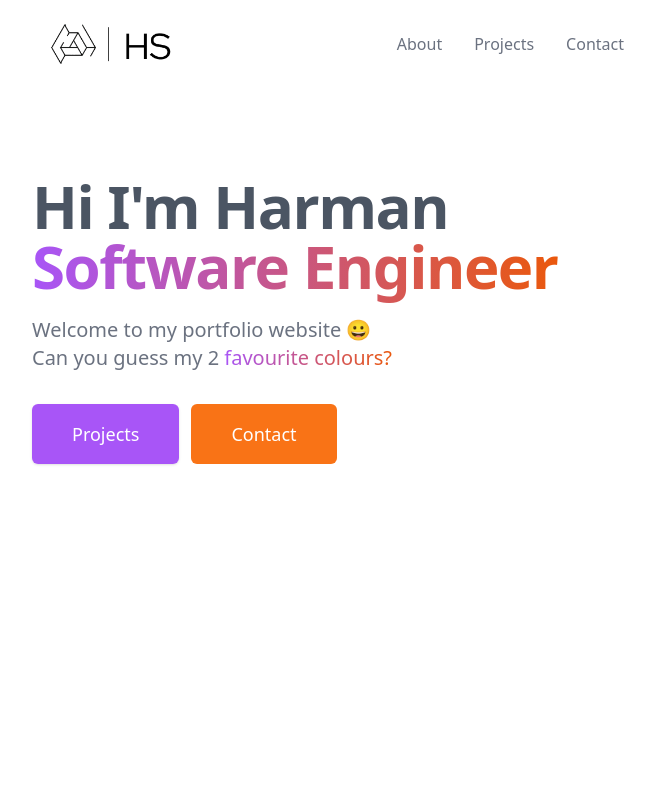
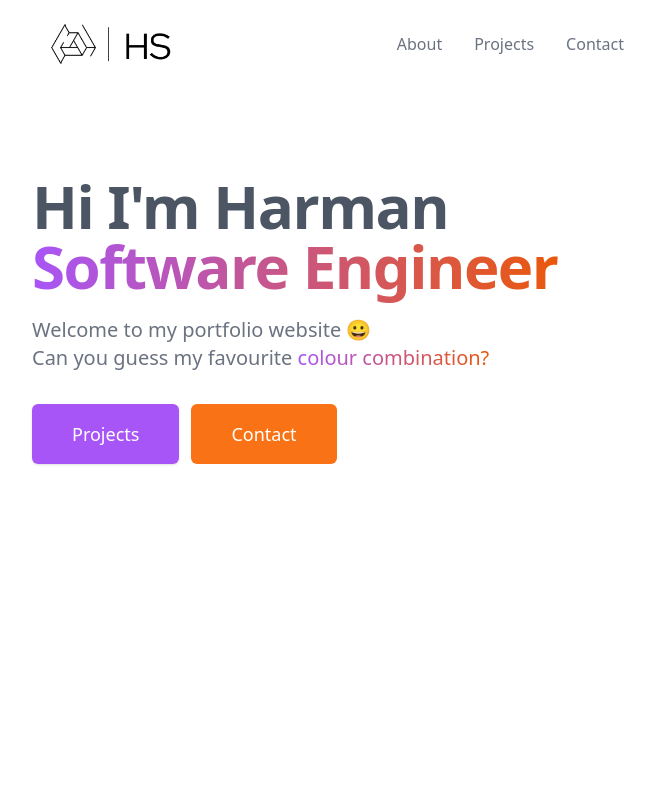
Before and after one commit to Harmxn02/Portfolio, a React (Create React App) app: page / in a window 1280 px wide. Shown: the top 800 px of the page, without its empty margins (0-655 px from the left). Built offline with nearby package versions, Linux system fonts and the light colour scheme.

Commit message:
Change intro pesonality boost thingie

```diff
--- a/src/components/Intro.js
+++ b/src/components/Intro.js
@@ -111,7 +111,7 @@ export default function Intro() {
                 <span className="block text-transparent bg-clip-text bg-gradient-to-r from-purple-500 to-orange-600  xl:inline">Software Engineer</span>
               </h1>
               <p className="mt-3 text-base text-gray-500 sm:mt-5 sm:text-lg sm:max-w-xl sm:mx-auto md:mt-5 md:text-xl lg:mx-0">
-                Welcome to my portfolio website 😀 <br></br> Can you guess my 2 <span className="text-transparent bg-clip-text bg-gradient-to-r from-purple-500 to-orange-600 font-md">favourite colours?</span>
+                Welcome to my portfolio website 😀 <br></br> Can you guess my favourite <span className="text-transparent bg-clip-text bg-gradient-to-r from-purple-500 to-orange-600 font-md">colour combination?</span>
               </p>
 
               <div className="mt-5 sm:mt-8 sm:flex sm:justify-center lg:justify-start">
```
